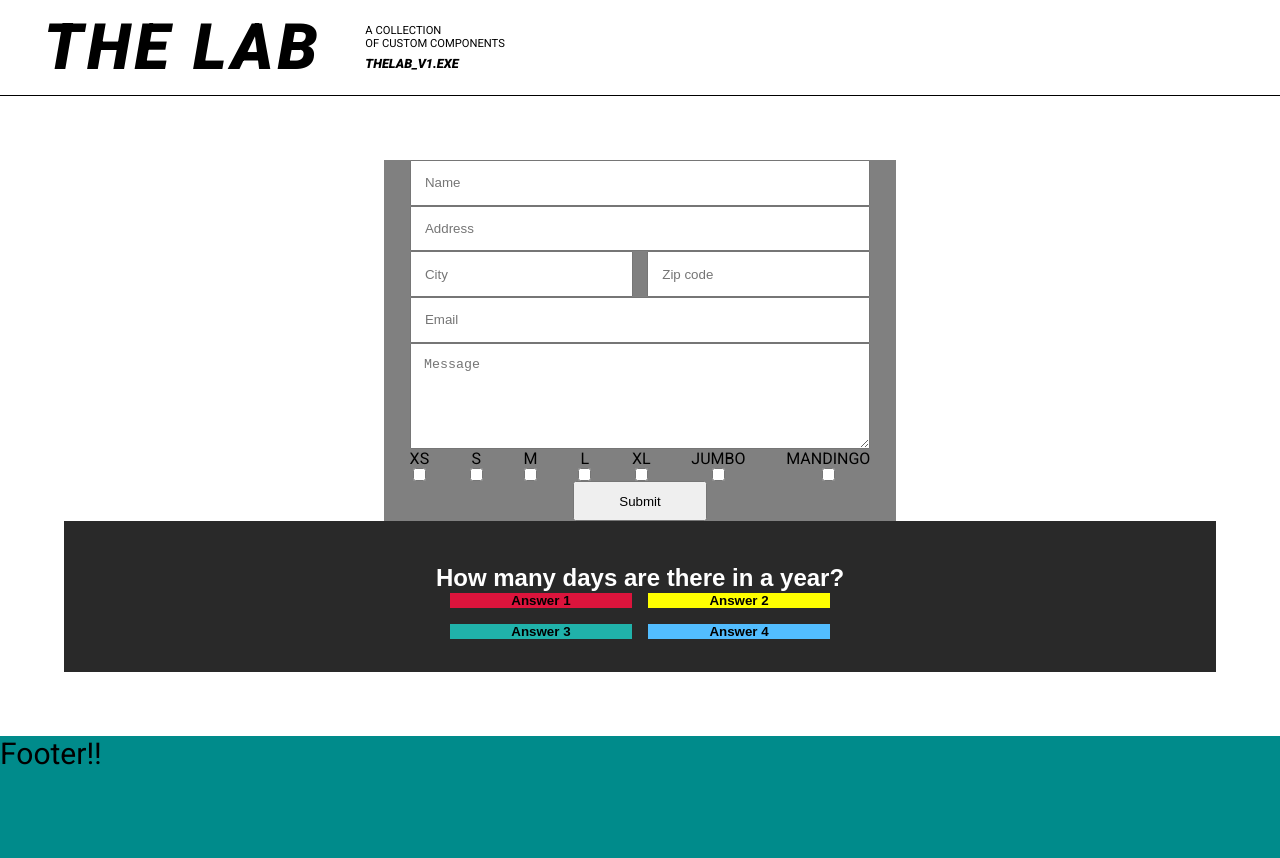
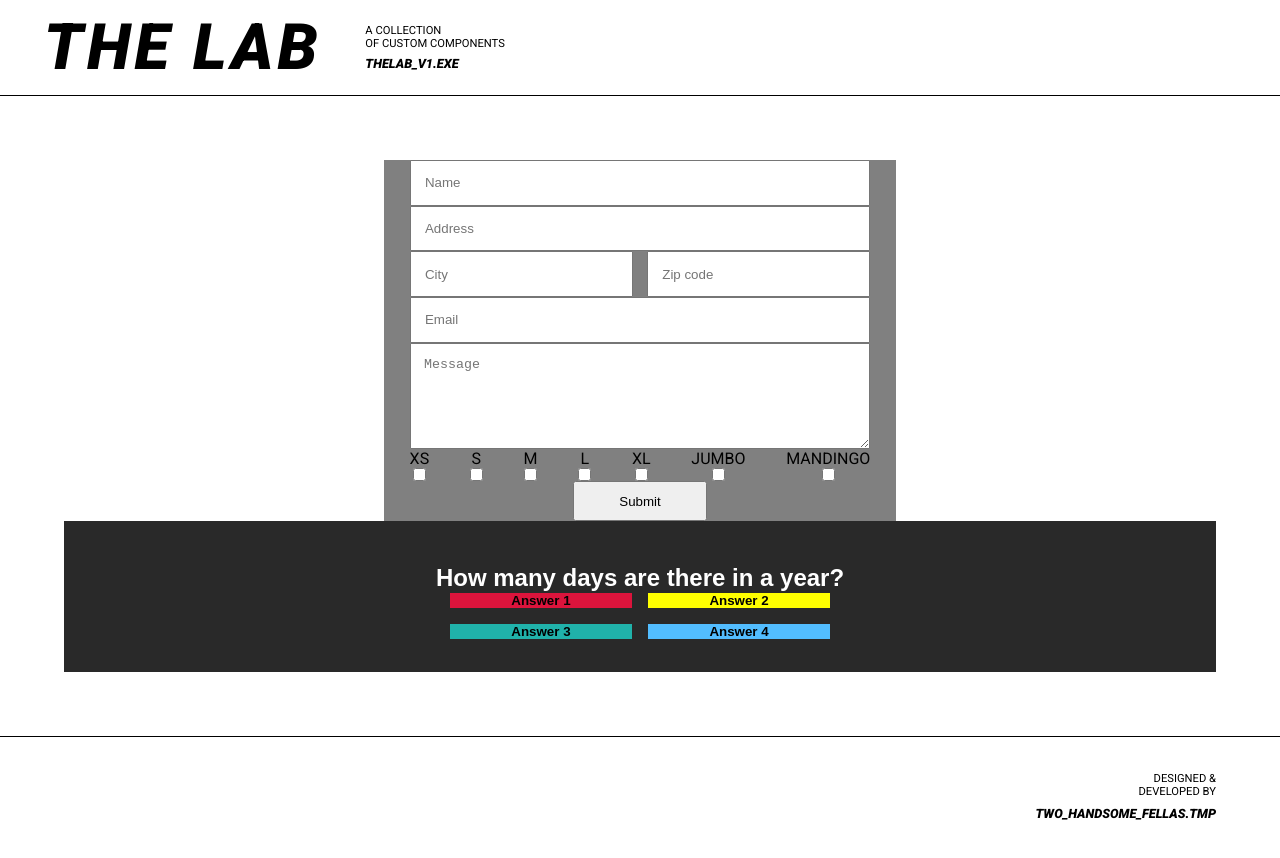
Before and after one commit to foxy773/tema-oppg4, a Vue app: page / in a window 1280 px wide. Shown: the top 858 px of the page. Built offline with nearby package versions, Linux system fonts and the light colour scheme.

Commit message:
:lipstick: Updating footer struckture & design

```diff
--- a/src/components/Footer.vue
+++ b/src/components/Footer.vue
@@ -1,14 +1,49 @@
 <template>
     <div class="footer">
-        Footer!!
+        <div class="footer__creatorwrapper">
+            <div class="footer__creatorwrapper__text">
+                <div class="footer__creatorwrapper__text__forewords">designed &amp; <br> developed by</div>
+                <div class="footer__creatorwrapper__text__creators">two_handsome_fellas.tmp</div>
+            </div>
+        </div>
     </div>
 </template>
 
 <style>
     .footer  {
+        height: 15vh;
+        border-top: solid black 1px;
         font-size: 30px;
-        height: 20vh;
-        background: darkcyan;
+        background: white;
         bottom: 0px;
+        display: grid;
+        grid-template-columns: 1fr 1fr 1fr;
+        grid-template-areas: "none, none, creatorwrapper";
     }
+
+    .footer__creatorwrapper {
+        grid-area: creatorwrapper;
+        text-align: right;
+        padding-right: 5vw;
+    }
+
+    .footer__creatorwrapper__text {
+        display: flex;
+        flex-direction: column;
+        justify-content: space-evenly;
+    }
+
+    .footer__creatorwrapper__text__forewords {
+        font-size: 0.7rem;
+        text-transform: uppercase;
+        margin-bottom: 1vh;
+    }
+
+    .footer__creatorwrapper__text__creators {
+        font-weight: 900;
+        font-style: italic;
+        font-size: 0.8rem;
+        text-transform: uppercase;
+    }
+
 </style>
--- a/src/components/QuizApp.vue
+++ b/src/components/QuizApp.vue
@@ -11,7 +11,7 @@
     </div>
   </section>
 
-  <audio controls autoplay hidden>
+  <audio controls autoplay hidden muted>
     <source src="./../../assets/music-kahoot.mp3" type="audio/mpeg" />
   </audio>
 </template>
```
